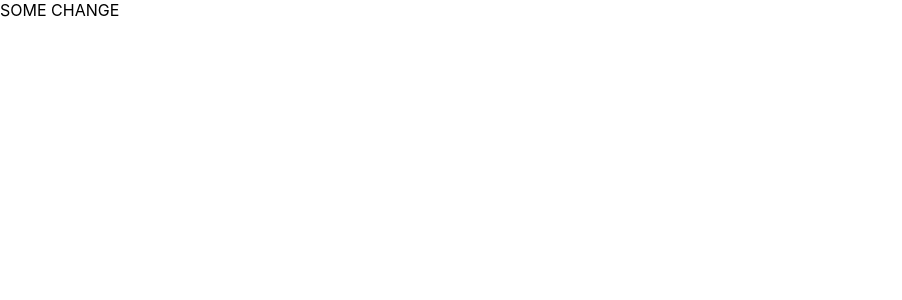
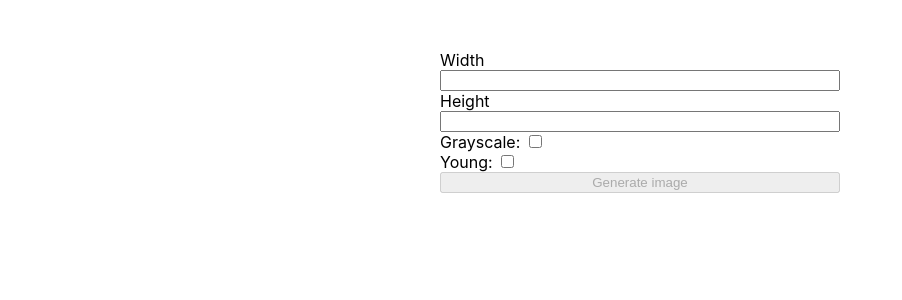
Before and after one commit to ochoalopezalfredo/AstraZeneca-FullStack-CodeChallenge, a React (Create React App) app in the folder frontend/: page / in a window 1280 px wide. Shown: the top 300 px of the page, without its empty margins (0-902 px from the left). Built offline with nearby package versions, Linux system fonts and the light colour scheme.

Commit message:
Added form and styles to main component

```diff
--- a/frontend/src/App.css
+++ b/frontend/src/App.css
@@ -1,38 +1,40 @@
-.App {
-  text-align: center;
+.container {
+  padding: 50px;
+  margin: auto;
+  width: 80%;
 }
 
-.App-logo {
-  height: 40vmin;
-  pointer-events: none;
+.form {
+  margin: auto;
+  display: flex;
+  justify-content: center;
+  width: 400px;
+  flex-direction: column;
+
 }
 
-@media (prefers-reduced-motion: no-preference) {
-  .App-logo {
-    animation: App-logo-spin infinite 20s linear;
-  }
+#historical-cmp {
+  display: inline-flex;
+  width: 100%;
 }
 
-.App-header {
-  background-color: #282c34;
-  min-height: 100vh;
+
+#historical-cmp>.params {
   display: flex;
   flex-direction: column;
-  align-items: center;
-  justify-content: center;
-  font-size: calc(10px + 2vmin);
-  color: white;
+
 }
 
-.App-link {
-  color: #61dafb;
+#historical-cmp.image {
+  flex: 1;
 }
 
-@keyframes App-logo-spin {
-  from {
-    transform: rotate(0deg);
-  }
-  to {
-    transform: rotate(360deg);
-  }
+.image-viewer {
+  padding: 30px;
+  margin: auto;
+  display: flex;
+  flex-direction: column;
+  justify-content: center;
+  align-items: center;
+  min-width: 400px;
 }
--- a/frontend/src/App.tsx
+++ b/frontend/src/App.tsx
@@ -1,12 +1,46 @@
-import React from 'react';
 
+import { useForm } from 'react-hook-form';
+import { useDispatch, useSelector } from 'react-redux';
 import './App.css';
+import { ImageComponent } from './components/image';
+import { fetchImageRequest } from './redux/actions';
+import { ImageOptions, RootState } from './types';
 
-function App() {
-  // form inputs , width, height,youngKeanu,grayscale
+
+const App = () => {
+  const dispatch = useDispatch();
+  const { data, error, loading } = useSelector((state: RootState) => state.image)
+  const { register, handleSubmit, formState: { isValid }, } = useForm<ImageOptions>()
+
+
+
+  const onSubmit = (values: ImageOptions) => {
+    values.width = +values.width
+    if (values.height) {
+      values.height = +values.height
+    }
+    dispatch(fetchImageRequest(values))
+  }
+
+
   return (
-    <>SOME CHANGE</>
-  );
+    <div className='container'>
+      <form className='form' onSubmit={handleSubmit(onSubmit)}>
+        <label>Width</label>
+        <input type='number'  {...register("width", { required: true })} />
+        <label>Height</label>
+        <input type='number'  {...register("height")} />
+        <label>Grayscale: <input type="checkbox"   {...register("grayscale")} /> </label>
+        <label>Young:   <input type="checkbox"  {...register("young")} /></label>
+
+        <input disabled={!isValid} type="submit" value={'Generate image'} />
+      </form>
+      {loading && <p>LOADING IMAGE ...</p>}
+      {!loading && <ImageComponent data={data} error={error} />}
+    </div>
+  )
+
 }
 
-export default App;
+
+export default App
```
